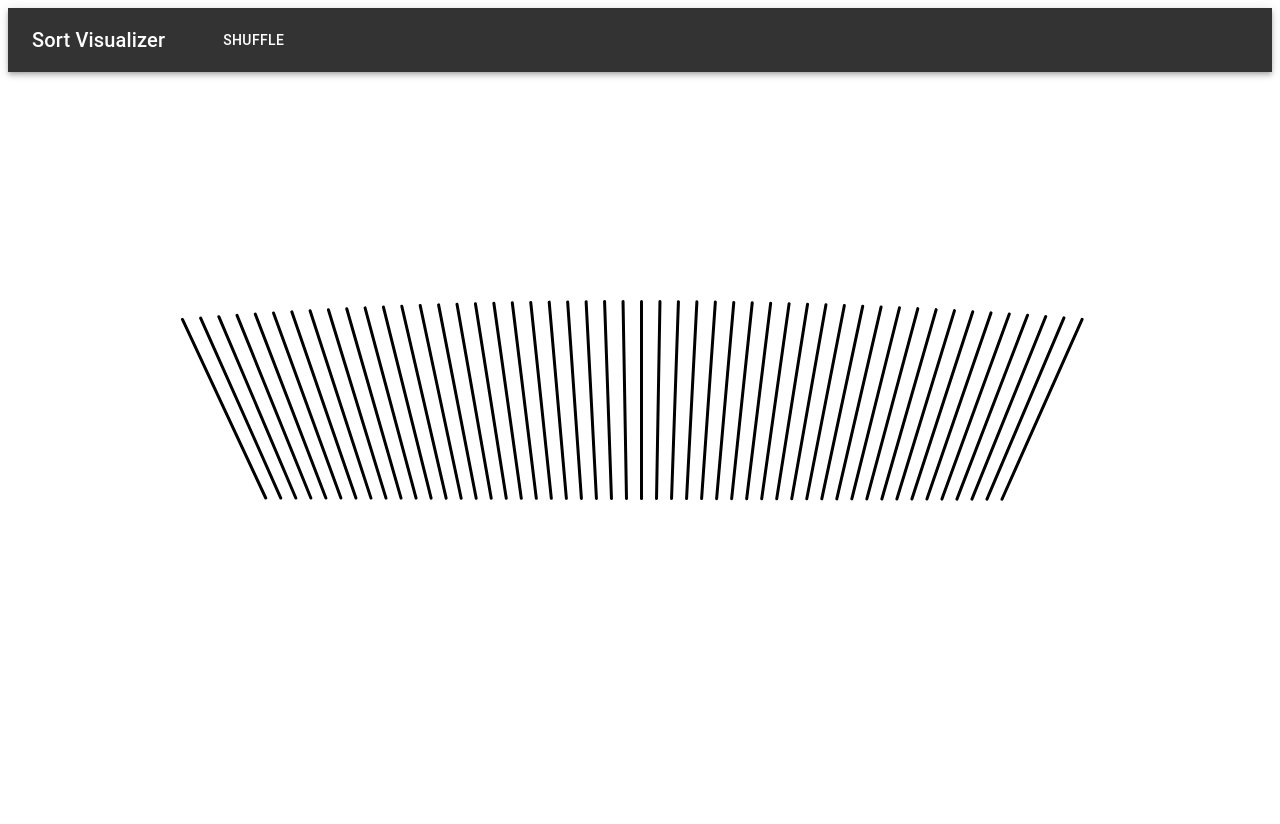
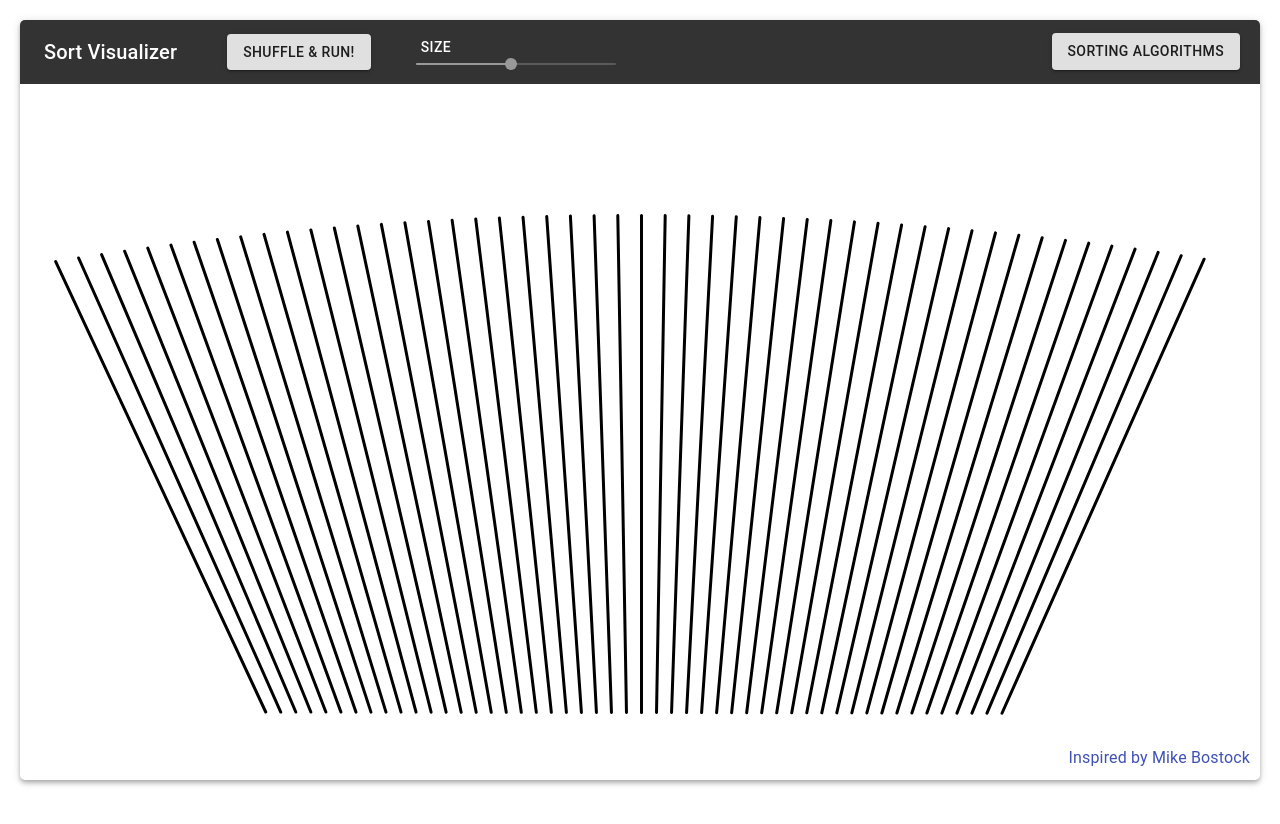
Before and after one commit to jbmerville/sort-visualizer, a React (Create React App) app: page / in a window 1280 px wide. Shown: the top 824 px of the page. Before the commit the page ends 800 px from the top, so only its background shows below. Built offline with nearby package versions, Linux system fonts and the light colour scheme.

Commit message:
Implement header

```diff
--- a/public/index.html
+++ b/public/index.html
@@ -3,6 +3,7 @@
   <head>
     <meta charset="utf-8" />
     <link rel="icon" href="%PUBLIC_URL%/favicon.ico" />
+    <link rel="stylesheet" type="text/css" href="style.css">
     <meta name="viewport" content="width=device-width, initial-scale=1" />
     <meta name="theme-color" content="#000000" />
     <meta
@@ -10,34 +11,11 @@
       content="Web site created using create-react-app"
     />
     <link rel="apple-touch-icon" href="%PUBLIC_URL%/logo192.png" />
-    <!--
-      manifest.json provides metadata used when your web app is installed on a
-      user's mobile device or desktop. See https://developers.google.com/web/fundamentals/web-app-manifest/
-    -->
     <link rel="manifest" href="%PUBLIC_URL%/manifest.json" />
-    <!--
-      Notice the use of %PUBLIC_URL% in the tags above.
-      It will be replaced with the URL of the `public` folder during the build.
-      Only files inside the `public` folder can be referenced from the HTML.
-
-      Unlike "/favicon.ico" or "favicon.ico", "%PUBLIC_URL%/favicon.ico" will
-      work correctly both with client-side routing and a non-root public URL.
-      Learn how to configure a non-root public URL by running `npm run build`.
-    -->
     <title>React App</title>
   </head>
   <body>
     <noscript>You need to enable JavaScript to run this app.</noscript>
     <div id="root"></div>
-    <!--
-      This HTML file is a template.
-      If you open it directly in the browser, you will see an empty page.
-
-      You can add webfonts, meta tags, or analytics to this file.
-      The build step will place the bundled scripts into the <body> tag.
-
-      To begin the development, run `npm start` or `yarn start`.
-      To create a production bundle, use `npm run build` or `yarn build`.
-    -->
   </body>
 </html>
--- /dev/null
+++ b/public/style.css
@@ -0,0 +1,9 @@
+html, body, #root {
+    position: absolute;
+    top: 0;
+    left: 0;
+    padding: 0;
+    margin: 0;
+    height: 100%;
+    width: 100%;
+}
--- /dev/null
+++ b/src/Header.tsx
@@ -0,0 +1,153 @@
+import React from 'react';
+import AppBar from '@material-ui/core/AppBar';
+import Toolbar from '@material-ui/core/Toolbar';
+import Typography from '@material-ui/core/Typography';
+import Button from '@material-ui/core/Button';
+import Slider from '@material-ui/core/Slider';
+import List from '@material-ui/core/List';
+import MenuItem from '@material-ui/core/MenuItem';
+import Menu from '@material-ui/core/Menu';
+import Styles from './Styles';
+import Bar from './Bar';
+
+function Header(props) {
+  const {data, setData, numberBars, setNumberBars, generateNewData} = props;
+  const [anchorEl, setAnchorEl] = React.useState(null);
+  const [selectedIndex, setSelectedIndex] = React.useState(0);
+  const styles: Styles = {
+    outerContainer: {
+      position: 'relative',
+      display: 'block',
+      width: '100%',
+      background: '#333',
+      color: 'white',
+      boxShadow: 'none',
+      borderTopLeftRadius: '5px',
+      borderTopRightRadius: '5px',
+    },
+    element1: {
+      marginRight: '50px',
+    },
+    element2: {
+      marginRight: '50px',
+    },
+    element3: {
+      position: 'relative',
+      marginRight: '-35px',
+      top: '-2px',
+    },
+    element4: {
+      position: 'relative',
+      width: '200px',
+      marginRight: '50px',
+      top: '12px',
+      color: '#999',
+    },
+    element5: {
+      position: 'absolute',
+      top: '5px',
+      right: '20px',
+      color: '#999',
+      fontSize: '0.875rem',
+    },
+    element6: {
+      top: '4px',
+    },
+  };
+
+  const options = [
+    'Sorting Algorithms',
+    'Bubble Sort',
+    'Selection Sort',
+    'Insertion Sort',
+    'Merge Sort',
+    'Quick Sort',
+    'Heap Sort',
+  ];
+
+  function shuffle() {
+    let j; let x; let i;
+    for (i = data.length - 1; i > 0; i--) {
+      j = Math.floor(Math.random() * (i + 1));
+      x = data[i].position;
+      data[i].position = data[j].position;
+      data[j].position = x;
+    }
+    setData([...data]);
+  }
+
+  function onNumberBarsChange(event: any, newValue: number | number[]) {
+    generateNewData(newValue);
+  }
+
+  const handleClickListItem = (event) => {
+    setAnchorEl(event.currentTarget);
+  };
+
+  const handleMenuItemClick = (event, index) => {
+    setSelectedIndex(index);
+    setAnchorEl(null);
+  };
+
+  const handleClose = () => {
+    setAnchorEl(null);
+  };
+
+  return (
+    <AppBar position="static" style={styles.outerContainer}>
+      <Toolbar>
+        <Typography variant="h6" style={styles.element1}>
+            Sort Visualizer
+        </Typography>
+        <Button
+          variant='contained'
+          style={styles.element2}
+          onClick={shuffle}>Shuffle & Run!
+        </Button>
+        <Typography style={styles.element3} variant='button' gutterBottom>
+            Size
+        </Typography>
+        <Slider
+          style={styles.element4}
+          value={numberBars}
+          onChange={onNumberBarsChange}
+          valueLabelDisplay="auto"
+          aria-labelledby="continuous-slider"
+          min={5}
+        />
+        <List
+          style={styles.element5}
+          component="nav"
+          aria-label="Device settings"
+        >
+          <Button
+            variant='contained'
+            onClick={handleClickListItem}
+          >
+            {options[selectedIndex]}
+          </Button>
+        </List>
+        <Menu
+          style={styles.element6}
+          anchorEl={anchorEl}
+          keepMounted
+          open={Boolean(anchorEl)}
+          onClose={handleClose}
+        >
+          {options.map((option, index) => (
+            <MenuItem
+              key={option}
+              disabled={index === 0}
+              selected={index === selectedIndex}
+              onClick={(event) => handleMenuItemClick(event, index)}
+            >
+              {option}
+            </MenuItem>
+          ))}
+        </Menu>
+      </Toolbar>
+    </AppBar>
+  );
+}
+
+export default Header;
--- a/src/Menu.tsx
+++ /dev/null
@@ -1,48 +0,0 @@
-import React from 'react';
-import AppBar from '@material-ui/core/AppBar';
-import Toolbar from '@material-ui/core/Toolbar';
-import Typography from '@material-ui/core/Typography';
-import Button from '@material-ui/core/Button';
-import IconButton from '@material-ui/core/IconButton';
-import Styles from './Styles';
-
-function Menu(props) {
-  const {data, onChange} = props;
-  const styles: Styles = {
-    outerContainer: {
-      position: 'relative',
-      display: 'block',
-      width: '100%',
-      background: '#333',
-      color: 'white',
-    },
-    element1: {
-      marginRight: '50px',
-    },
-  };
-
-  function shuffle() {
-    let j; let x; let i;
-    for (i = data.length - 1; i > 0; i--) {
-      j = Math.floor(Math.random() * (i + 1));
-      x = data[i].position;
-      data[i].position = data[j].position;
-      data[j].position = x;
-    }
-    onChange([...data]);
-  }
-
-  return (
-    <AppBar position="static" style={styles.outerContainer}>
-      <Toolbar>
-        <Typography variant="h6" style={styles.element1}>
-            Sort Visualizer
-        </Typography>
-        <Button color="inherit" style={styles.element2} onClick={shuffle}>Shuffle</Button>
-      </Toolbar>
-    </AppBar>
-  );
-}
-
-
-export default Menu;
--- a/src/Styles.ts
+++ b/src/Styles.ts
@@ -3,6 +3,10 @@ interface Styles {
     innerContainer?: any,
     element1?: any,
     element2?: any,
+    element3?: any,
+    element4?: any,
+    element5?: any,
+    element6?: any,
 };
 
 export default Styles;
--- a/src/index.tsx
+++ b/src/index.tsx
@@ -1,37 +1,52 @@
 import React, {useState, useEffect} from 'react';
 import ReactDOM from 'react-dom';
+import Link from '@material-ui/core/Link';
+import Typography from '@material-ui/core/Typography';
 import Bar from './Bar';
 import Styles from './Styles';
-import Menu from './Menu';
+import Header from './Header';
 
 function App() {
-  const [data, setData] = useState([]);
-  const numberBars: number = 50;
+  const [data, setData] = useState<Bar[]>([]);
+  const [numberBars, setNumberBars] = useState<number>(50);
   const spacing: number = 15;
   const styles: Styles = {
+    element1: {
+      boxShadow: '0px 2px 4px -1px rgba(0,0,0,0.2), 0px 4px 5px 0px rgba(0,0,0,0.14), 0px 1px 10px 0px rgba(0,0,0,0.12)',
+      position: 'relative',
+      display: 'block',
+      margin: '20px',
+      height: '-webkit-fill-available',
+      width: '-webkit-fill-available',
+      borderRadius: '5px',
+    },
     outerContainer: {
-      position: 'absolute',
+      position: 'relative',
       display: 'block',
-      height: '200px',
+      height: '-webkit-fill-available',
       width: '100%',
-      left: '50%',
-      top: '50%',
-      transform: 'translate(-50%, -50%)',
+      margin: 'auto',
+      overflow: 'hidden',
     },
     innerContainer: {
       position: 'absolute',
       display: 'block',
-      height: '100%',
+      height: '500px',
       width: numberBars * spacing,
       left: '50%',
       top: '50%',
       transform: 'translate(-50%, -50%)',
     },
+    element2: {
+      position: 'absolute',
+      right: '10px',
+      bottom: '10px',
+    },
   };
 
   // equivalent to componentOnMount
   useEffect(() => {
-    generateNewData();
+    generateNewData(numberBars);
   }, []);
 
   function getInitialAngle(index: number): number {
@@ -50,22 +65,34 @@ function App() {
     return bars;
   }
 
-  function generateNewData() {
+  function generateNewData(newNumberBars: number) {
     const newData: Bar[] = [];
-    for (let index: number = 0; index < numberBars; index ++) {
+    for (let index: number = 0; index < newNumberBars; index ++) {
       newData.push(new Bar(getInitialAngle(index), getInitialPosition(index)));
     }
-    setData(newData);
+    setNumberBars(newNumberBars);
+    setData([...newData]);
   }
 
   return (
-    <div>
-      <Menu data={data} onChange={setData} ></Menu>
+    <div style={styles.element1}>
+      <Header
+        data={data}
+        setData={setData}
+        numberBars={numberBars}
+        setNumberBars={setNumberBars}
+        generateNewData={generateNewData}
+      />
       <div style={styles.outerContainer}>
         <div style={styles.innerContainer}>
           {getDataComponent(data)}
         </div>
       </div>
+      <Typography style={styles.element2}>
+        <Link href='https://bost.ocks.org/mike/algorithms/'>
+          Inspired by Mike Bostock
+        </Link>
+      </Typography>
     </div>
   );
 };
```
